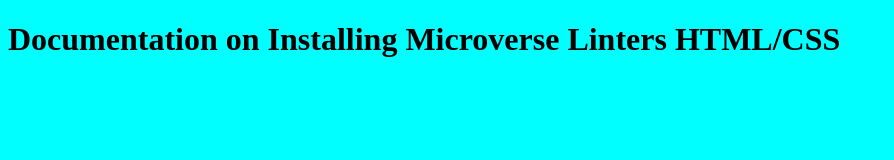
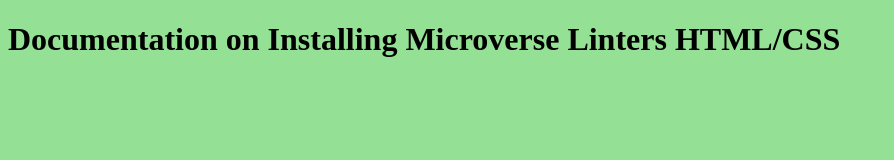
Before and after one commit to Alaska01/LintersHtmlCssTutorial, a plain HTML site: page index.html in a window 1280 px wide. Shown: the whole page, without its empty margins (0-894 px from the left). Drawn offline with Linux system fonts and the light colour scheme.

Commit message:
modefy html title name and css body background color

```diff
--- a/index.html
+++ b/index.html
@@ -6,7 +6,7 @@
   <meta http-equiv="X-UA-Compatible" content="IE=edge">
   <meta name="viewport" content="width=device-width, initial-scale=1.0">
   <link rel="stylesheet" href="styles.css">
-  <title>Linters Tutorial</title>
+  <title>Linters Tutorials</title>
 </head>
 
 <body>
--- a/styles.css
+++ b/styles.css
@@ -1,3 +1,3 @@
 body {
-  background-color: aqua;
+  background-color: rgb(148, 224, 148);
 }
```
